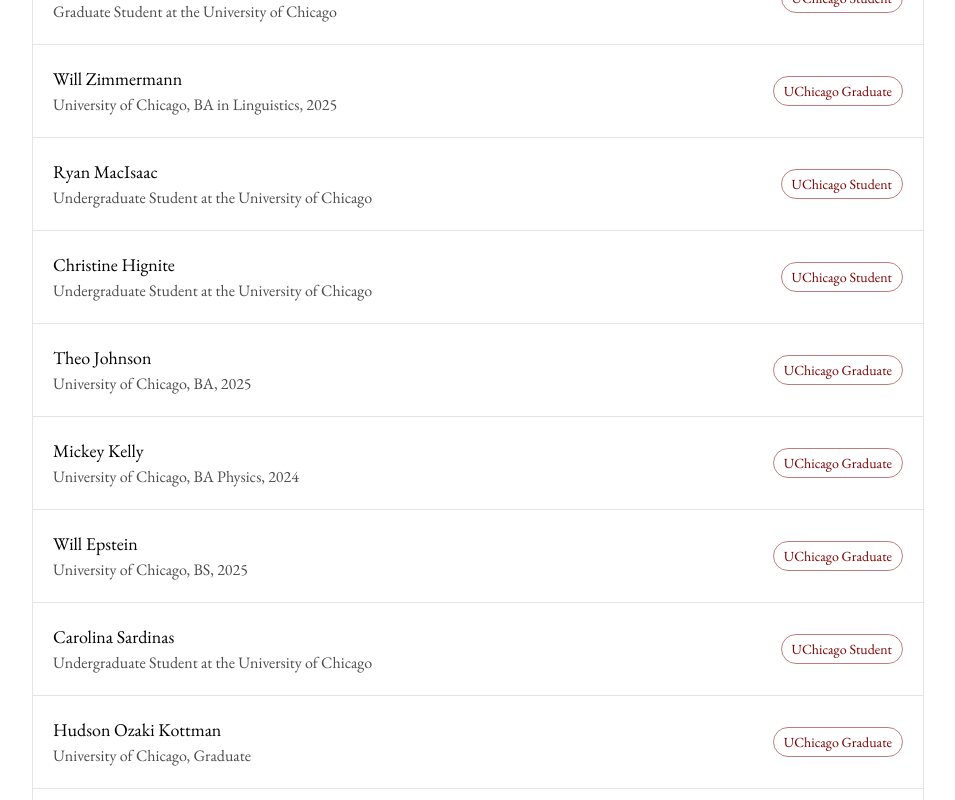
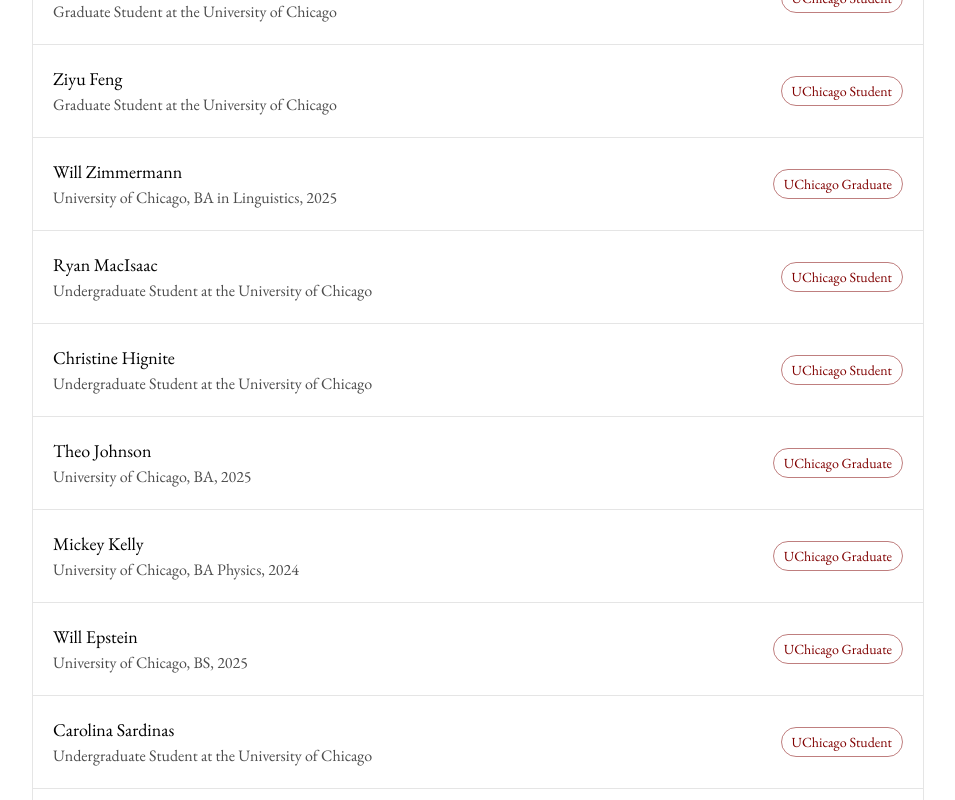
Before and after one commit to zroe1/uchicago-open-letter, a Next.js app: page / in a window 1280 px wide. Shown: the part 4580-5380 px from the top of the page, without its empty margins (316-1271 px from the left). Built offline with nearby package versions, Linux system fonts and the light colour scheme.

Commit message:
more signatures

```diff
--- a/src/app/page.tsx
+++ b/src/app/page.tsx
@@ -1,3 +1,5 @@
+import { basename } from "path";
+
 export default function Home() {
   return (
     <div className="min-h-screen bg-white text-black">
@@ -458,6 +460,12 @@
                   badgeType: "normal",
                 },
                 {
+                  name: "Ziyu Feng",
+                  title: "Graduate Student at the University of Chicago",
+                  badge: "UChicago Student",
+                  badgeType: "normal",
+                },
+                {
                   name: "Will Zimmermann",
                   title: "University of Chicago, BA in Linguistics, 2025",
                   badge: "UChicago Graduate",
@@ -625,6 +633,18 @@
                   badgeType: "normal",
                 },
                 {
+                  name: "Viviana Hilario",
+                  title: "Undergraduate Student at the University of Chicago",
+                  badge: "UChicago Student",
+                  badgeType: "normal",
+                },
+                {
+                  name: "Abbey Figueroa",
+                  title: "Undergraduate Student at the University of Chicago",
+                  badge: "UChicago Student",
+                  badgeType: "normal",
+                },
+                {
                   name: "Marcus Catanzaro",
                   title: "Undergraduate Student at the University of Chicago",
                   badge: "UChicago Student",
@@ -687,6 +707,61 @@
                 {
                   name: "Clara Pressey",
                   title: "Undergraduate Student at the University of Chicago",
+                  badge: "UChicago Student",
+                  badgeType: "normal",
+                },
+                {
+                  name: "Ximena Valverde",
+                  title: "Undergraduate Student at the University of Chicago",
+                  badge: "UChicago Student",
+                  badgeType: "normal",
+                },
+                {
+                  name: "Julia Fink",
+                  title: "University of Chicago, Classical Studies, 2025",
+                  badge: "UChicago Graduate",
+                  badgeType: "normal",
+                },
+                {
+                  name: "Livia Zhu",
+                  title: "Masters Student at the University of Chicago",
+                  badge: "UChicago Student",
+                  badgeType: "normal",
+                },
+                {
+                  name: "Desmond Saunders",
+                  title: "Undergraduate Student at the University of Chicago",
+                  badge: "UChicago Student",
+                  badgeType: "normal",
+                },
+                {
+                  name: "Nic Restivo",
+                  title: "Undergraduate Student at the University of Chicago",
+                  badge: "UChicago Student",
+                  badgeType: "normal",
+                },
+                {
+                  name: "Madeleine Grosso",
+                  title: "Undergraduate Student at the University of Chicago",
+                  badge: "UChicago Student",
+                  badgeType: "normal",
+                },
+                {
+                  name: "Sydney Sparr",
+                  title: "Undergraduate Student at the University of Chicago",
+                  badge: "UChicago Student",
+                  badgeType: "normal",
+                },
+                {
+                  name: "Walton Yan",
+                  title:
+                    "University of Chicago, Classics, German, Art History, and Religious Studies BA, 2025",
+                  badge: "UChicago Graduate",
+                  badgeType: "normal",
+                },
+                {
+                  name: "Lillian Fu",
+                  title: "UChicago Student",
                   badge: "UChicago Student",
                   badgeType: "normal",
                 },
@@ -808,6 +883,12 @@
                   badge: "UChicago Student",
                   badgeType: "normal",
                 },
+                {
+                  name: "Anna",
+                  title: "Undergraduate Student at the University of Chicago",
+                  badge: "UChicago Student",
+                  badgeType: "normal",
+                },
               ].map((p, idx) => (
                 <li
                   key={idx}
```
